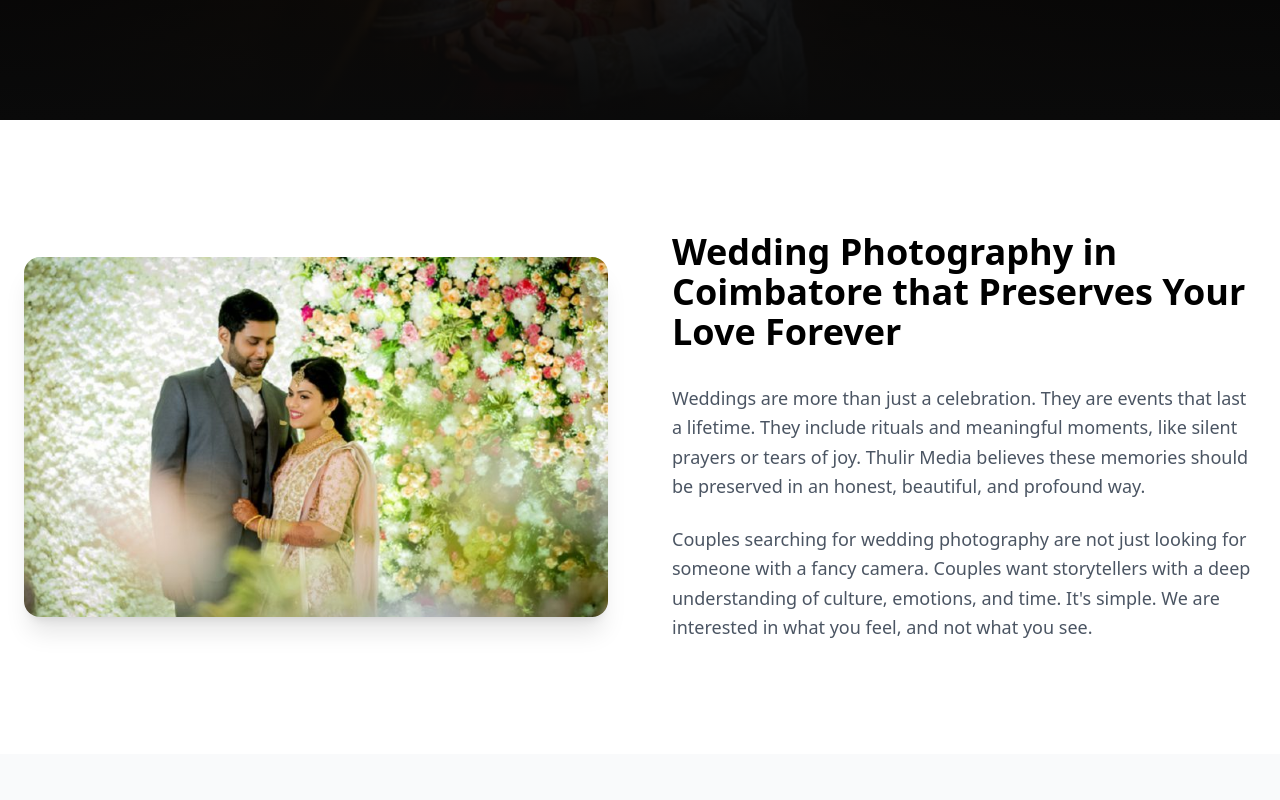
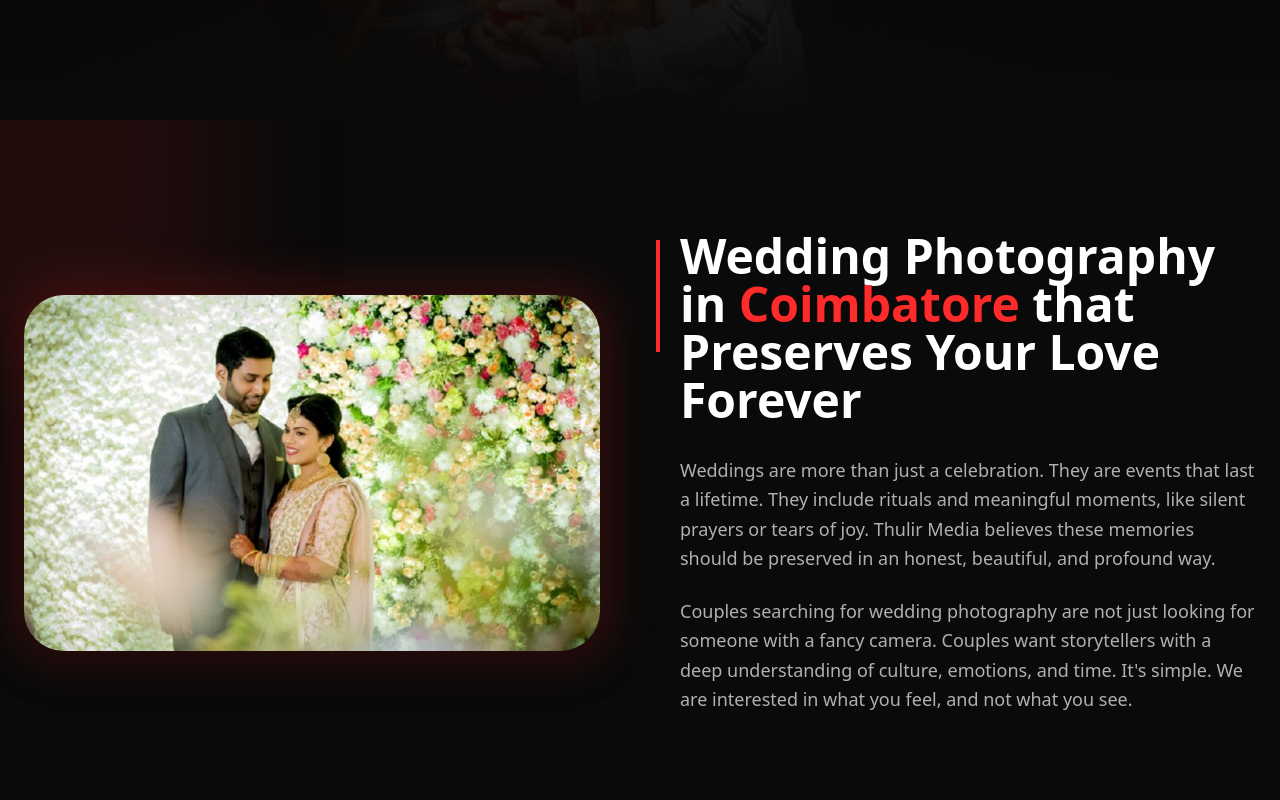
Before and after one commit to M-Swathi22/ThulirMedia, a React (Vite) app: page / in a window 1280 px wide. Shown: the part 680-1480 px from the top of the page. Built offline with nearby package versions, Linux system fonts and the light colour scheme.

Commit message:
Theme colour updated for Aboutpreview section

```diff
--- a/src/components/Aboutpreview.jsx
+++ b/src/components/Aboutpreview.jsx
@@ -1,5 +1,5 @@
 import { motion } from "framer-motion";
-import storyImage from "../assets/images/story.jpg";
+import storyImage from "../assets/images/aboutpreview.jpg";
 
 const container = {
   hidden: {},
@@ -15,25 +15,35 @@ const item = {
   show: { opacity: 1, y: 0, transition: { duration: 0.8 } }
 };
 
-function StorySection() {
+function Aboutpreview() {
   return (
-    <section className="py-28 bg-white">
+    <section className="py-28 bg-brand-dark text-white relative overflow-hidden">
 
-      <div className="max-w-7xl mx-auto grid md:grid-cols-2 gap-16 items-center px-6">
+      {/* subtle red glow background */}
+      <div className="absolute -top-40 -left-40 w-96 h-96 bg-brand-red/10 blur-3xl"></div>
+
+      <div className="max-w-7xl mx-auto grid md:grid-cols-2 gap-20 items-center px-6">
 
         {/* IMAGE */}
         <motion.div
-          initial={{ opacity: 0, x: -120, scale: 0.9 }}
-          whileInView={{ opacity: 1, x: 0, scale: 1 }}
+          initial={{ opacity: 0, x: -120, rotate: -4 }}
+          whileInView={{ opacity: 1, x: 0, rotate: 0 }}
           transition={{ duration: 1 }}
           viewport={{ once: true }}
+          className="relative"
         >
+
+          {/* red border accent */}
+          <div className="absolute -inset-2 bg-brand-red/20 blur-xl rounded-[40px]"></div>
+
           <img
             src={storyImage}
             alt="wedding story"
-            className="rounded-2xl shadow-xl"
+            className="relative rounded-[40px] object-cover shadow-2xl hover:scale-105 transition duration-700"
           />
+
         </motion.div>
+
 
         {/* TEXT */}
         <motion.div
@@ -41,27 +51,40 @@ function StorySection() {
           initial="hidden"
           whileInView="show"
           viewport={{ once: true }}
+          className="relative"
         >
+
+          {/* vertical red line */}
+          <div className="absolute -left-6 top-2 w-1 h-28 bg-brand-red"></div>
 
           <motion.h2
             variants={item}
-            className="text-4xl font-bold mb-8"
+            className="text-4xl md:text-5xl font-bold mb-8 leading-tight"
           >
-            Wedding Photography in Coimbatore that Preserves Your Love Forever
+            Wedding Photography in{" "}
+            <span className="text-brand-red">Coimbatore</span> that Preserves
+            Your Love Forever
           </motion.h2>
 
           <motion.p
             variants={item}
-            className="text-lg text-gray-600 leading-relaxed mb-6"
+            className="text-lg text-brand-gray leading-relaxed mb-6"
           >
-            Weddings are more than just a celebration. They are events that last a lifetime. They include rituals and meaningful moments, like silent prayers or tears of joy. Thulir Media believes these memories should be preserved in an honest, beautiful, and profound way.
+            Weddings are more than just a celebration. They are events that
+            last a lifetime. They include rituals and meaningful moments,
+            like silent prayers or tears of joy. Thulir Media believes these
+            memories should be preserved in an honest, beautiful, and
+            profound way.
           </motion.p>
 
           <motion.p
             variants={item}
-            className="text-lg text-gray-600 leading-relaxed"
+            className="text-lg text-brand-gray leading-relaxed"
           >
-            Couples searching for wedding photography are not just looking for someone with a fancy camera. Couples want storytellers with a deep understanding of culture, emotions, and time. It's simple. We are interested in what you feel, and not what you see.
+            Couples searching for wedding photography are not just looking
+            for someone with a fancy camera. Couples want storytellers with
+            a deep understanding of culture, emotions, and time. It's simple.
+            We are interested in what you feel, and not what you see.
           </motion.p>
 
         </motion.div>
@@ -72,4 +95,4 @@ function StorySection() {
   );
 }
 
-export default StorySection;
+export default Aboutpreview;
```
Also changed, not shown: src/assets/images/aboutpreview.jpg (renamed from src/assets/images/story.jpg).
